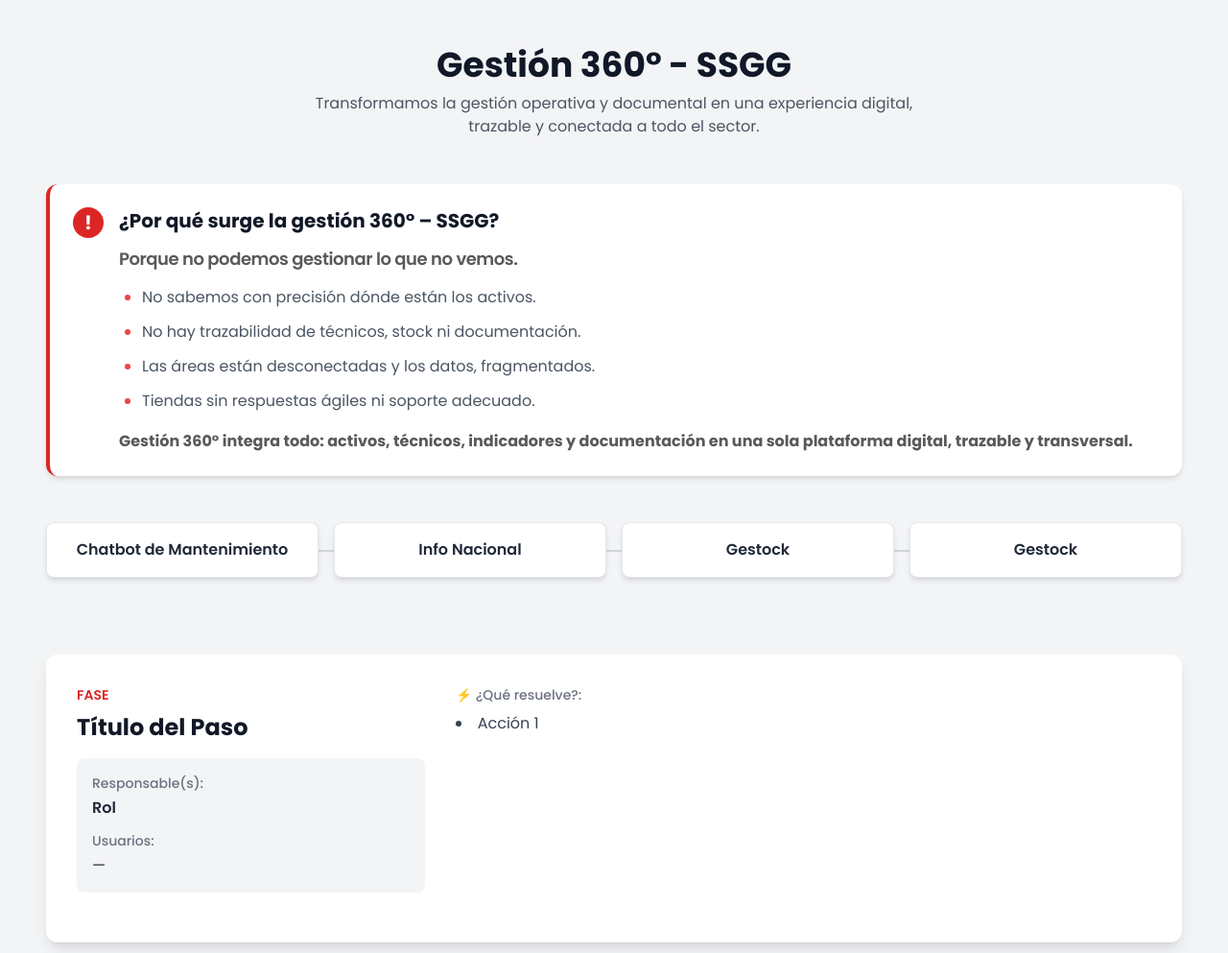
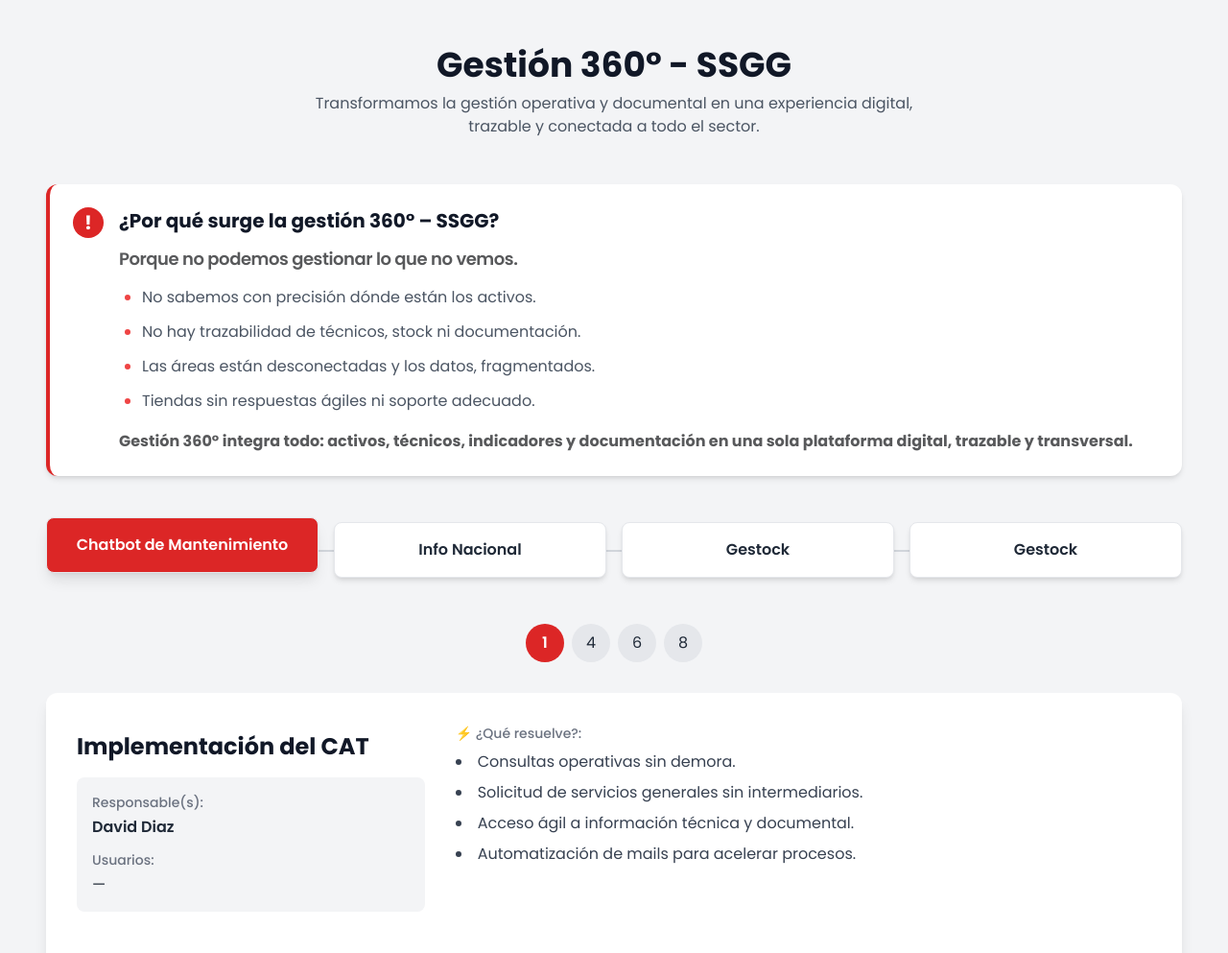
Before and after one commit to DavidDia2/PRESENTACION, a plain HTML site: page index.html in a window 1280 px wide. Shown: the top 993 px of the page at 96% size. Drawn offline with nearby package versions, Linux system fonts and the light colour scheme.

Commit message:
Update index.html

```diff
--- a/index.html
+++ b/index.html
@@ -180,7 +180,7 @@
     <script>
         document.addEventListener('DOMContentLoaded', () => {
             const stepsDataRaw = [
-                { id: 1, title: 'Implementación del CAT', role: 'David Diaz', audience: 'Tiendas · Call Center · Gerentes de Ventas',, actions: ['Consultas operativas sin demora.', 'Solicitud de servicios generales sin intermediarios.', 'Acceso ágil a información técnica y documental.', 'Automatización de mails para acelerar procesos.'] },
+                { id: 1, title: 'Implementación del CAT', role: 'David Diaz', audience: 'Tiendas · Call Center · Gerentes de Ventas', actions: ['Consultas operativas sin demora.', 'Solicitud de servicios generales sin intermediarios.', 'Acceso ágil a información técnica y documental.', 'Automatización de mails para acelerar procesos.'] },
                 { id: 2, title: '2. Solicitud de Presupuesto', phase: 'Fase 1: Inicio y Presupuesto', role: 'Agente', actions: ['Solicita un presupuesto formal y detallado del trabajo a realizar en caso de que no se haya podido solucionar por urgencia.'] },
                 { id: 3, title: '3. Adjuntar Presupuesto', phase: 'Fase 1: Inicio y Presupuesto', role: 'Agente', actions: ['Recibe el presupuesto del proveedor.', 'Sube y adjunta el documento al ticket para registrar el costo.', '<strong class="text-red-600">IMPORTANTE:</strong> Adjuntar siempre como comentario interno para evitar que la tienda vea los costos.'] },
                 {
```
Lines whose indentation alone changed are shown as unchanged.
